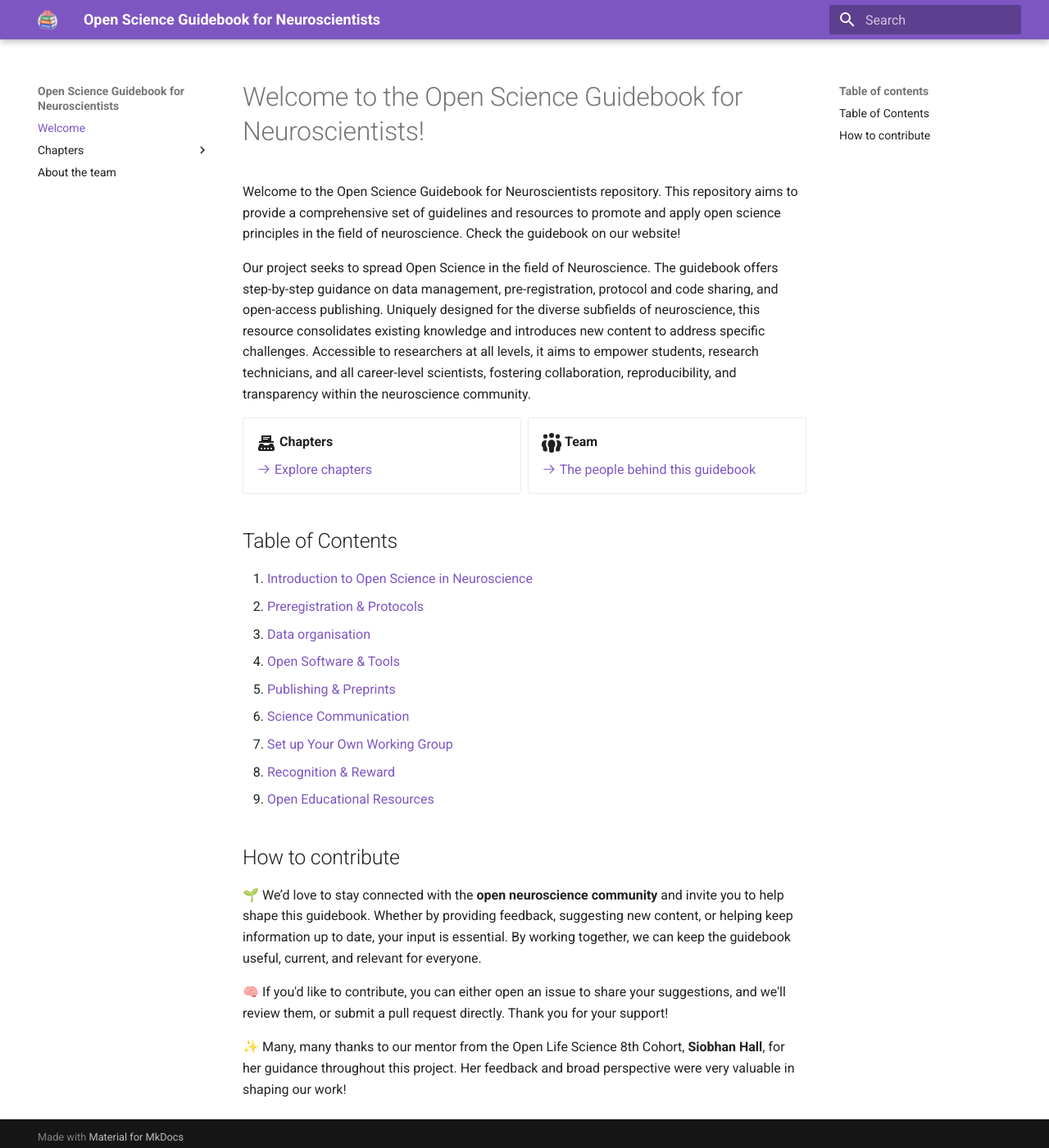
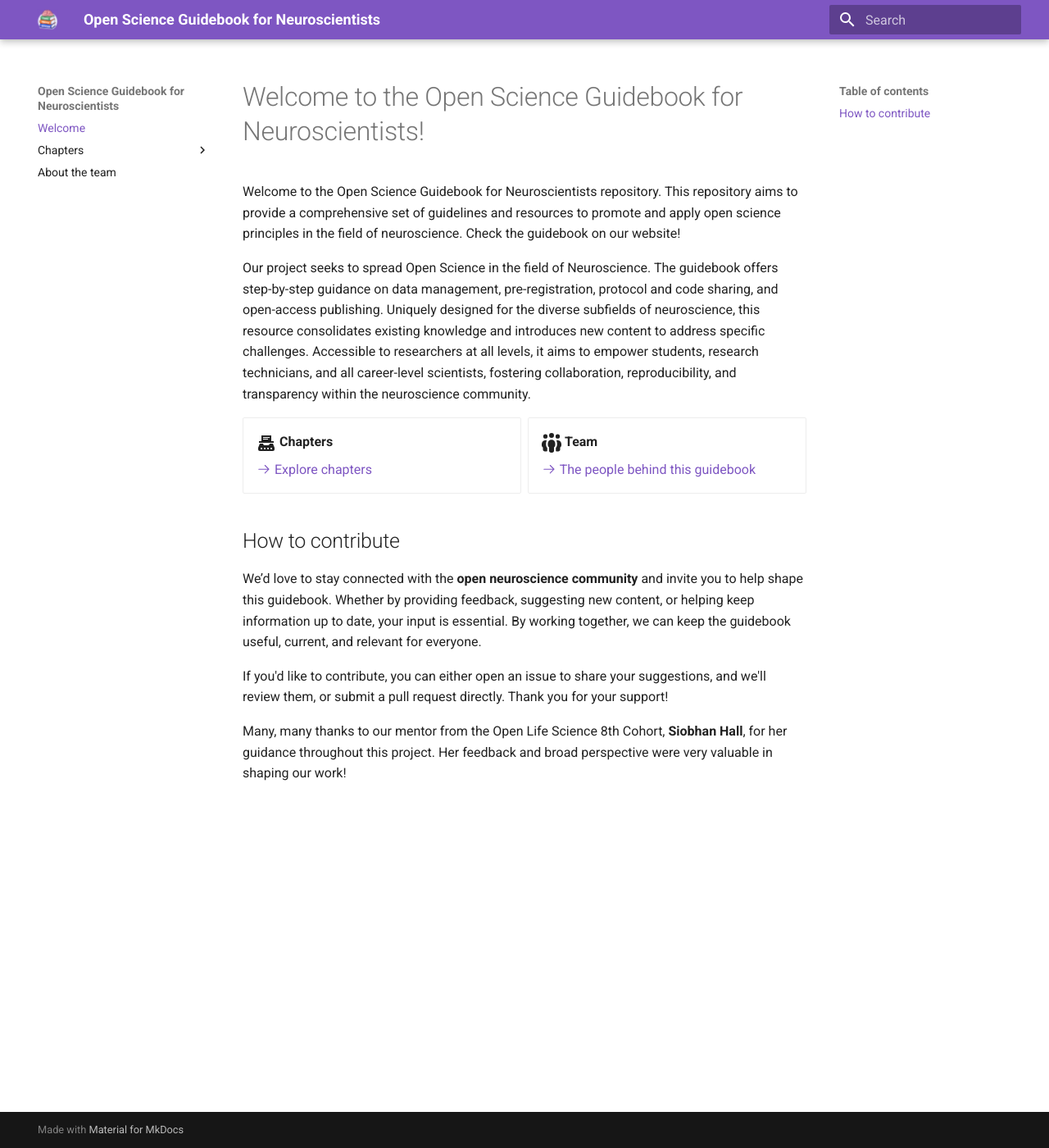
Before and after one commit to ANW-Open-Science/Open-Science-Guidebook-for-Neuroscientists, an MkDocs documentation site: the page built from docs/index.md, in a window 1280 px wide and 1400 px high. Shown: the whole window at 82% size. Built offline with MkDocs 1.6.1 and Material for MkDocs 9.7.7, drawn with Linux system fonts in a browser that asks for light colours.

Commit message:
Update index.md

```diff
--- a/docs/index.md
+++ b/docs/index.md
@@ -16,23 +16,22 @@
 
 </div>
 
-## Table of Contents
+[//]: # (## Table of Contents)
 
-1. [Introduction to Open Science in Neuroscience](tabs/1-introduction.md)
-2. [Preregistration & Protocols](tabs/2-preregistration_protocols.md)
-3. [Data organisation](tabs/3-data_organisation.md)
-4. [Open Software & Tools](tabs/4-open_software_tools.md)
-5. [Publishing & Preprints](tabs/5-publishing_preprints.md)
-6. [Science Communication](tabs/6-communication.md)
-7. [Set up Your Own Working Group](tabs/7-create_open_science_working_group.md)
-8. [Recognition & Reward](tabs/8-recognition_reward.md)
-9. [Open Educational Resources](tabs/9-educational_resources.md)
+[//]: # (1. [Introduction to Open Science in Neuroscience](tabs/1-introduction.md))
+[//]: # (2. [Preregistration & Protocols](tabs/2-preregistration_protocols.md))
+[//]: # (3. [Data organisation](tabs/3-data_organisation.md))
+[//]: # (4. [Open Software & Tools](tabs/4-open_software_tools.md))
+[//]: # (5. [Publishing & Preprints](tabs/5-publishing_preprints.md))
+[//]: # (6. [Science Communication](tabs/6-communication.md))
+[//]: # (7. [Set up Your Own Working Group](tabs/7-create_open_science_working_group.md))
+[//]: # (8. [Recognition & Reward](tabs/8-recognition_reward.md))
+[//]: # (9. [Open Educational Resources](tabs/9-educational_resources.md))
 
 
 ## How to contribute
+We’d love to stay connected with the **open neuroscience community** and invite you to help shape this guidebook. Whether by providing feedback, suggesting new content, or helping keep information up to date, your input is essential. By working together, we can keep the guidebook useful, current, and relevant for everyone.
 
-🌱 We’d love to stay connected with the **open neuroscience community** and invite you to help shape this guidebook. Whether by providing feedback, suggesting new content, or helping keep information up to date, your input is essential. By working together, we can keep the guidebook useful, current, and relevant for everyone.
+If you'd like to contribute, you can either open an issue to share your suggestions, and we'll review them, or submit a pull request directly. Thank you for your support!
 
-🧠 If you'd like to contribute, you can either open an issue to share your suggestions, and we'll review them, or submit a pull request directly. Thank you for your support!
-
-✨ Many, many thanks to our mentor from the Open Life Science 8th Cohort, **Siobhan Hall**, for her guidance throughout this project. Her feedback and broad perspective were very valuable in shaping our work!
+Many, many thanks to our mentor from the Open Life Science 8th Cohort, **Siobhan Hall**, for her guidance throughout this project. Her feedback and broad perspective were very valuable in shaping our work!
```
